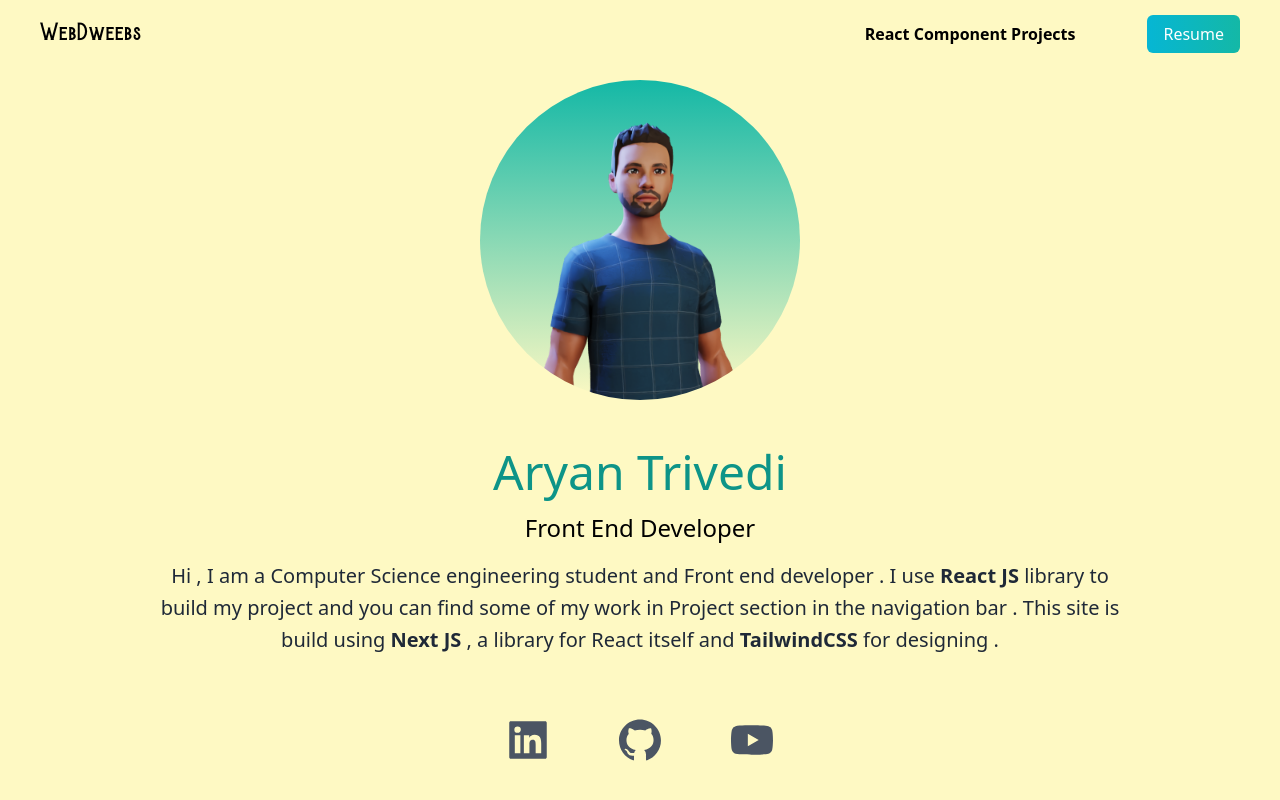
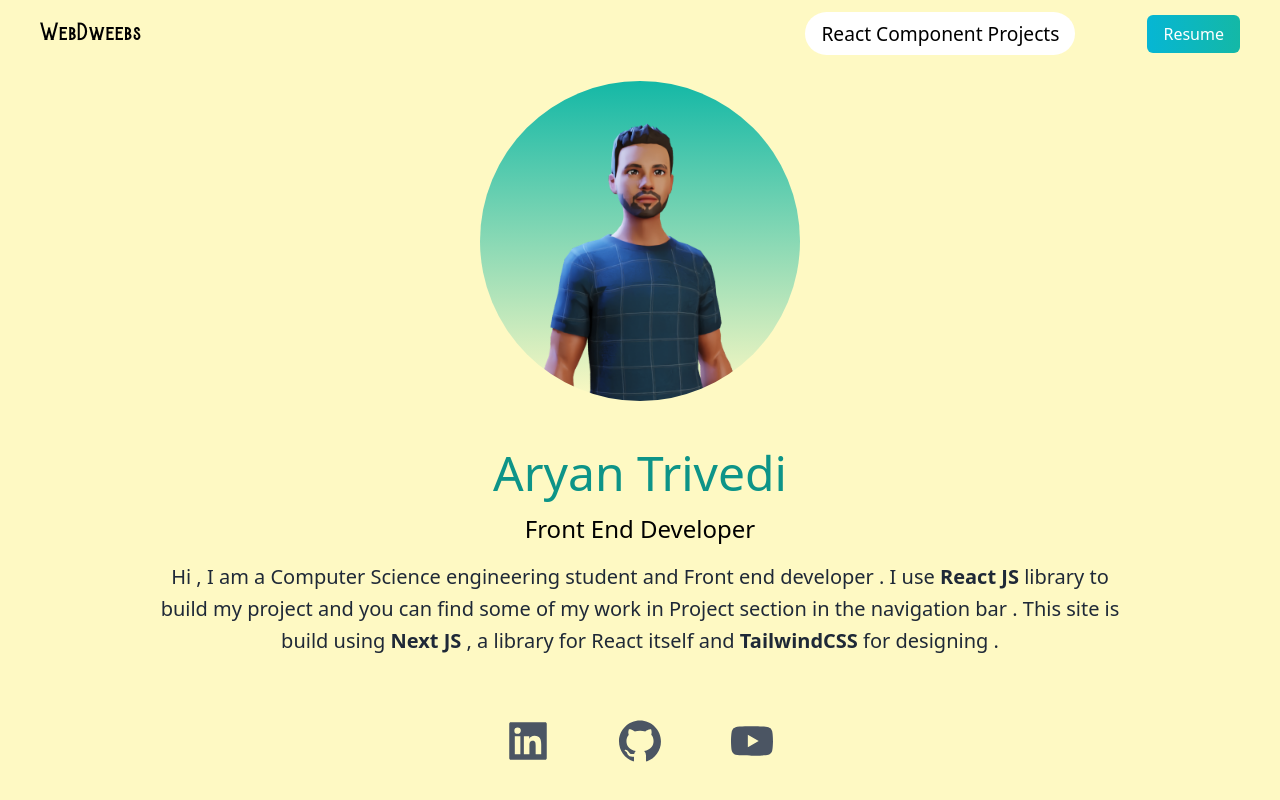
Before and after one commit to Aryann208/PortFolioWebsite, a Next.js app: page / in a window 1280 px wide. Shown: the top 800 px of the page. Built offline with nearby package versions, Linux system fonts and the light colour scheme.

Commit message:
Update index.js

```diff
--- a/pages/index.js
+++ b/pages/index.js
@@ -36,7 +36,7 @@ export default function Home() {
                   target="_blank"
                   href="https://aryann208.github.io/React-Rundown-Projects-/"
                 >
-                  <strong>React Component Projects</strong>
+                 <strong className={classes.btn}>React Component Projects</strong>
                 </a>
               </li>
 
```
